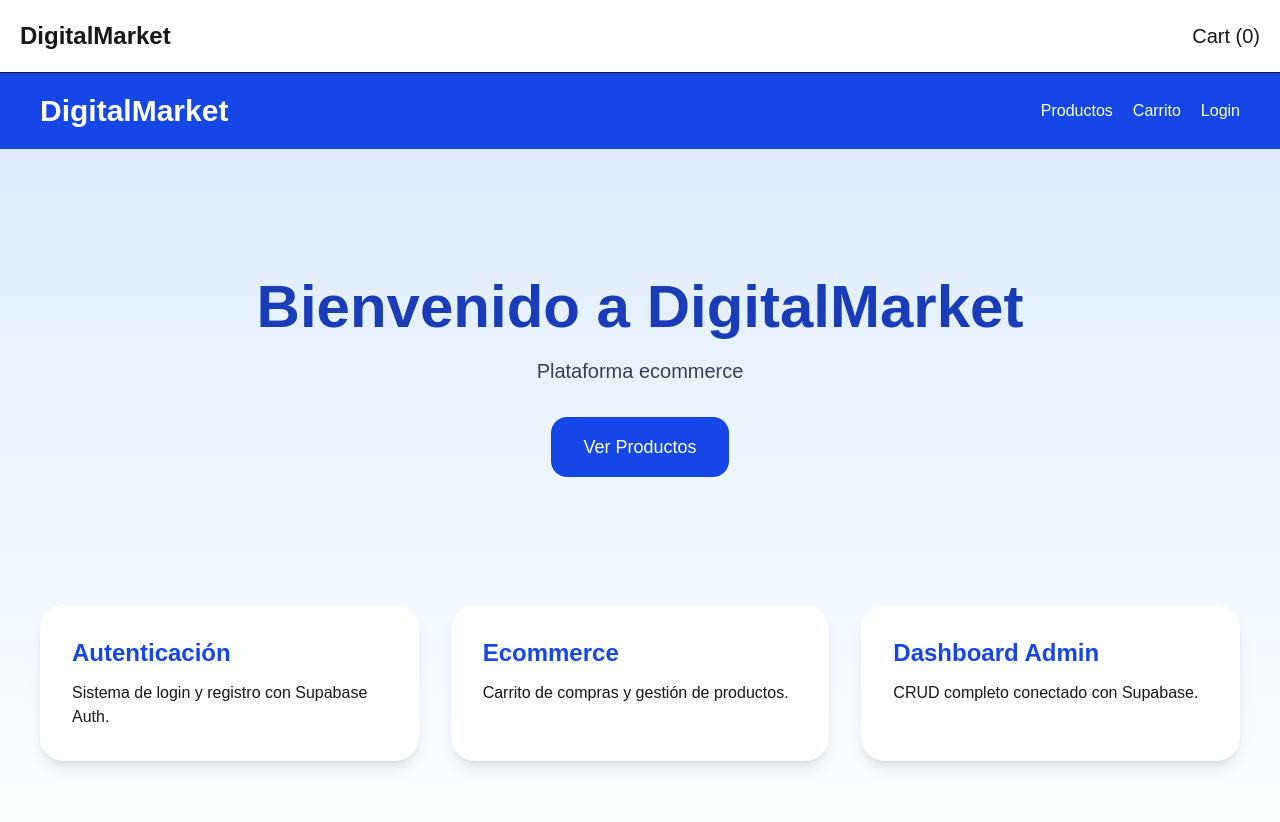
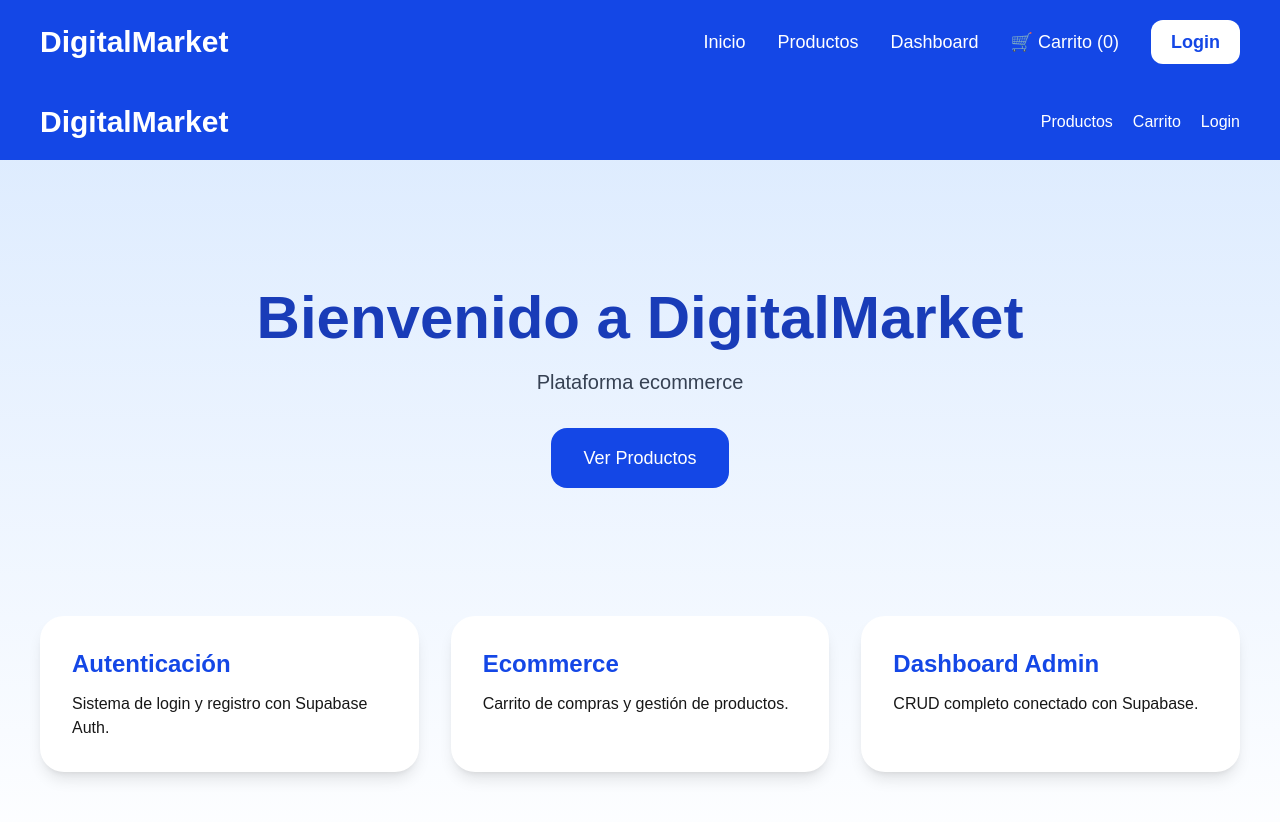
Before and after one commit to jhanpieerrodriguez3-debug/ecommerce-nextjs, a Next.js app in the folder apps/web/: page / in a window 1280 px wide. Shown: the top 822 px of the page. Built offline with nearby package versions, Linux system fonts and the light colour scheme.

Commit message:
Nuevo diseño 4

```diff
--- a/apps/web/src/app/layout.tsx
+++ b/apps/web/src/app/layout.tsx
@@ -1,5 +1,5 @@
 import type { Metadata } from "next";
-
+import Navbar from "@/components/Navbar";
 import {
   Geist,
   Geist_Mono,
--- a/apps/web/src/components/Navbar.tsx
+++ b/apps/web/src/components/Navbar.tsx
@@ -9,21 +9,41 @@
     useCart();
 
   return (
-    <nav className="flex items-center justify-between p-5 border-b">
+    <nav className="bg-blue-700 text-white px-10 py-5 flex justify-between items-center shadow-lg">
+      {/* Logo */}
       <Link
-        href="/products"
-        className="text-2xl font-bold"
+        href="/"
+        className="text-3xl font-bold"
       >
         DigitalMarket
       </Link>
 
-      <Link
-        href="/cart"
-        className="text-xl"
-      >
-        Cart (
-        {cart.length})
-      </Link>
+      {/* Menu */}
+      <div className="flex gap-8 text-lg items-center">
+        <Link href="/">
+          Inicio
+        </Link>
+
+        <Link href="/products">
+          Productos
+        </Link>
+
+        <Link href="/dashboard">
+          Dashboard
+        </Link>
+
+        <Link href="/cart">
+          🛒 Carrito (
+          {cart.length})
+        </Link>
+
+        <Link
+          href="/login"
+          className="bg-white text-blue-700 px-5 py-2 rounded-xl font-bold"
+        >
+          Login
+        </Link>
+      </div>
     </nav>
   );
 }
```
